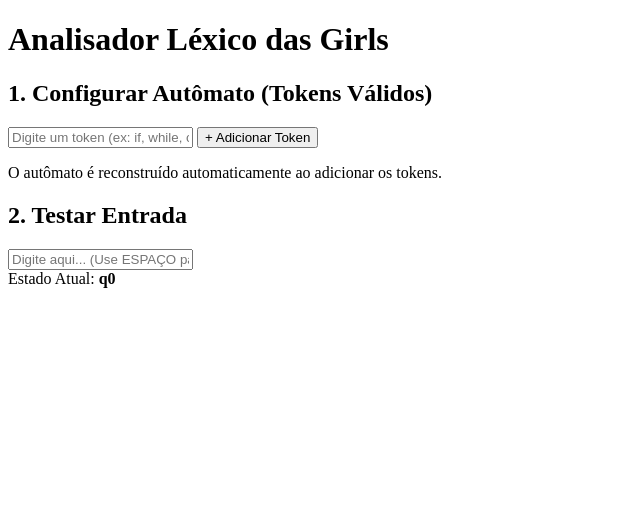
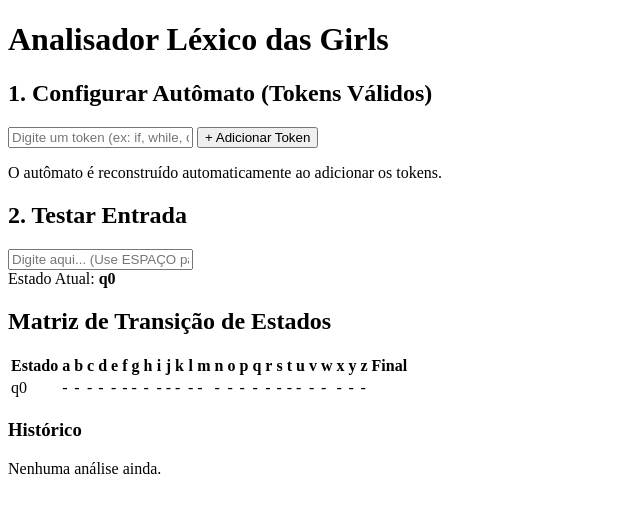
Before and after one commit to EmilyBalestrin/AnalisadorLexico, a SvelteKit app: page / in a window 1280 px wide. Shown: the top 512 px of the page, without its empty margins (0-640 px from the left). Built offline with nearby package versions, Linux system fonts and the light colour scheme.

Commit message:
feat: exibe matriz de transição e log de histórico

```diff
--- a/src/routes/+page.svelte
+++ b/src/routes/+page.svelte
@@ -161,6 +161,54 @@
             </div>
         </div>
     </section>
+
+    <section class="card table-section">
+        <h2>Matriz de Transição de Estados</h2>
+        <div class="table-responsive">
+            <table>
+                <thead>
+                <tr>
+                    <th>Estado</th>
+                    {#each alfabeto as char}
+                        <th>{char}</th>
+                    {/each}
+                    <th>Final</th>
+                </tr>
+                </thead>
+                <tbody>
+                {#each listaEstados as estado}
+                    <tr class:active-row={estadoAtual === estado.id}>
+                        <td class="state-col">q{estado.id}</td>
+                        {#each alfabeto as char}
+                            <td class:active-cell={estadoAtual === estado.id && entradaAtual.endsWith(char)}>
+                                {estado.movimentos[char] !== undefined ? `q${estado.movimentos[char]}` : '-'}
+                            </td>
+                        {/each}
+                        <td>
+                            {#if estadosFinais.has(estado.id)}✅{/if}
+                        </td>
+                    </tr>
+                {/each}
+                </tbody>
+            </table>
+        </div>
+    </section>
+
+    <section class="history-section">
+        <h3>Histórico</h3>
+        {#if historico.length === 0}
+            <p class="empty-msg">Nenhuma análise ainda.</p>
+        {:else}
+            <ul>
+                {#each historico as item}
+                    <li class={item.aceito ? 'ok' : 'nok'}>
+                        <strong>{item.palavra}</strong>
+                        <span>-> {item.aceito ? 'Reconhecido' : 'Rejeitado'} (Fim em q{item.estadoFinal})</span>
+                    </li>
+                {/each}
+            </ul>
+        {/if}
+    </section>
 </main>
 
 <style>
```
